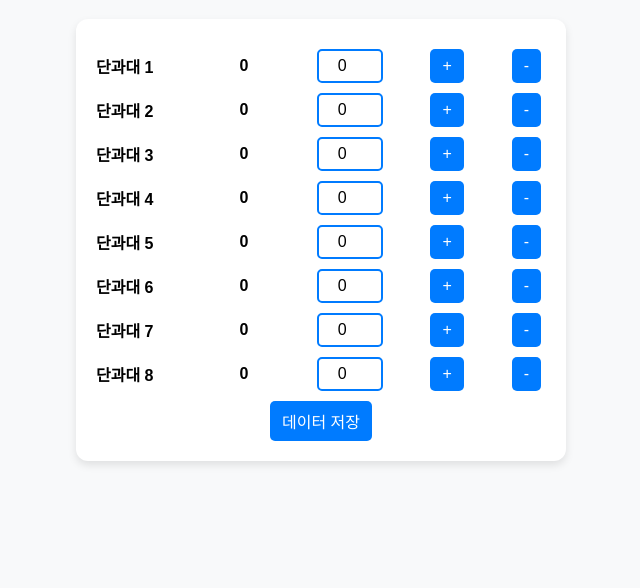
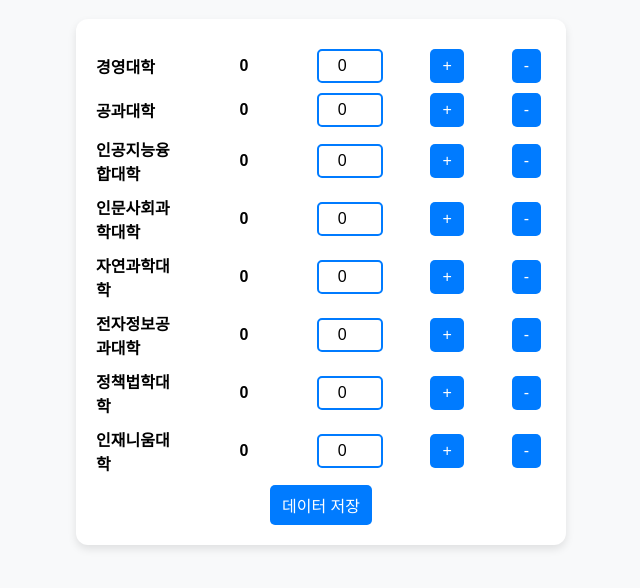
Before and after one commit to color1478/feature-graph, a website: page public/input.html in a window 1280 px wide. Shown: the part 90-678 px from the top of the page, without its empty margins (319-959 px from the left). Drawn offline with Linux system fonts and the light colour scheme; no server answers.

Commit message:
Add files via upload

```diff
--- a/public/input.html
+++ b/public/input.html
@@ -79,56 +79,56 @@
     <h1>데이터 입력</h1>
     <div class="container">
         <div class="input-group">
-            <label>단과대 1</label>
+            <label>경영대학</label>
             <span class="value-display" id="display1">0</span>
             <input type="number" id="input1" value="0">
             <button onclick="adjustValue(1, 1)">+</button>
             <button onclick="adjustValue(1, -1)">-</button>
         </div>
         <div class="input-group">
-            <label>단과대 2</label>
+            <label>공과대학</label>
             <span class="value-display" id="display2">0</span>
             <input type="number" id="input2" value="0">
             <button onclick="adjustValue(2, 1)">+</button>
             <button onclick="adjustValue(2, -1)">-</button>
         </div>
         <div class="input-group">
-            <label>단과대 3</label>
+            <label>인공지능융합대학</label>
             <span class="value-display" id="display3">0</span>
             <input type="number" id="input3" value="0">
             <button onclick="adjustValue(3, 1)">+</button>
             <button onclick="adjustValue(3, -1)">-</button>
         </div>
         <div class="input-group">
-            <label>단과대 4</label>
+            <label>인문사회과학대학</label>
             <span class="value-display" id="display4">0</span>
             <input type="number" id="input4" value="0">
             <button onclick="adjustValue(4, 1)">+</button>
             <button onclick="adjustValue(4, -1)">-</button>
         </div>
         <div class="input-group">
-            <label>단과대 5</label>
+            <label>자연과학대학</label>
             <span class="value-display" id="display5">0</span>
             <input type="number" id="input5" value="0">
             <button onclick="adjustValue(5, 1)">+</button>
             <button onclick="adjustValue(5, -1)">-</button>
         </div>
         <div class="input-group">
-            <label>단과대 6</label>
+            <label>전자정보공과대학</label>
             <span class="value-display" id="display6">0</span>
             <input type="number" id="input6" value="0">
             <button onclick="adjustValue(6, 1)">+</button>
             <button onclick="adjustValue(6, -1)">-</button>
         </div>
         <div class="input-group">
-            <label>단과대 7</label>
+            <label>정책법학대학</label>
             <span class="value-display" id="display7">0</span>
             <input type="number" id="input7" value="0">
             <button onclick="adjustValue(7, 1)">+</button>
             <button onclick="adjustValue(7, -1)">-</button>
         </div>
         <div class="input-group">
-            <label>단과대 8</label>
+            <label>인재니움대학</label>
             <span class="value-display" id="display8">0</span>
             <input type="number" id="input8" value="0">
             <button onclick="adjustValue(8, 1)">+</button>
@@ -144,7 +144,7 @@
             const response = await fetch("/data");  // ✅ 상대 경로로 수정
             const result = await response.json();
 
-            const maxValues =  [1265, 660, 1466, 1265, 779, 1803, 791, 406];
+            const maxValues =  [1051, 659, 1465, 1264, 778, 1801, 791, 402];
             values = result.data.map((percent, index) => Math.round((percent / 100) * maxValues[index]));
 
             values.forEach((value, index) => {
```
Also changed, not shown: public/index.html (+18 -3 lines).
